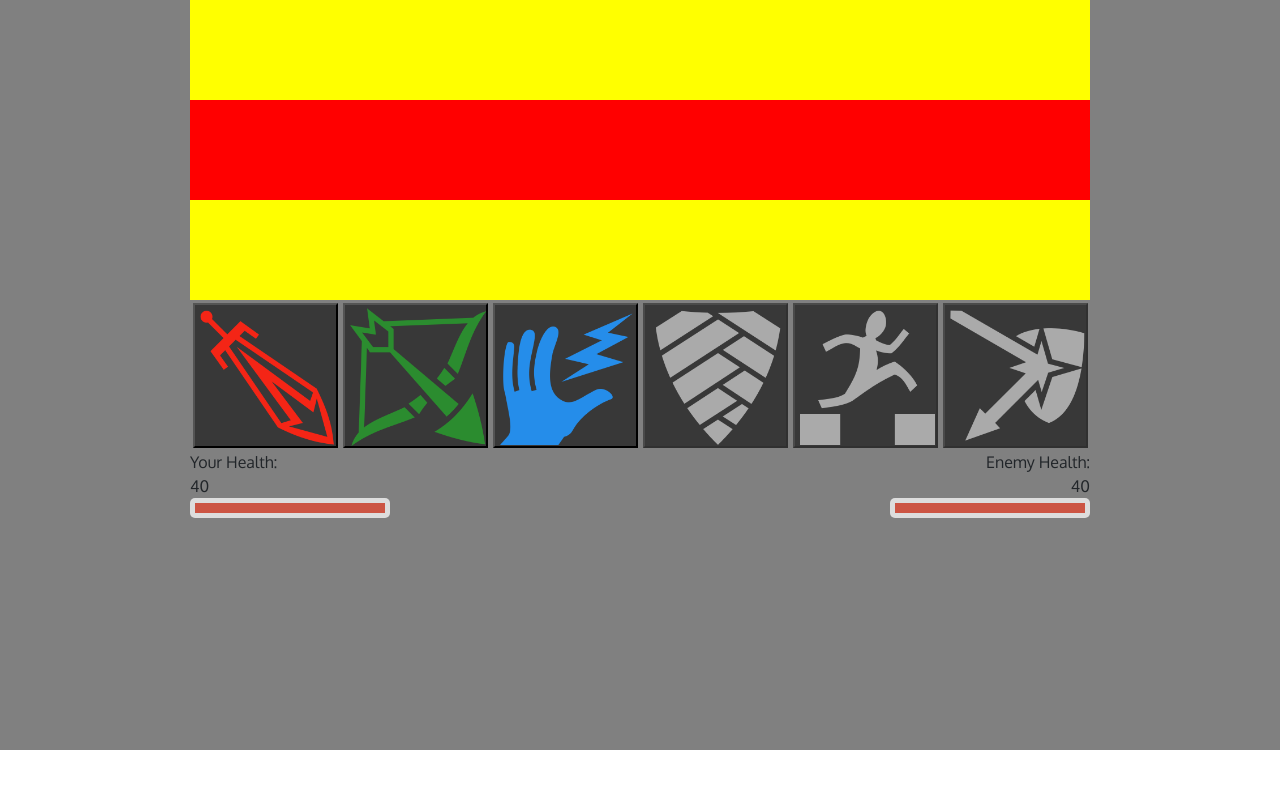
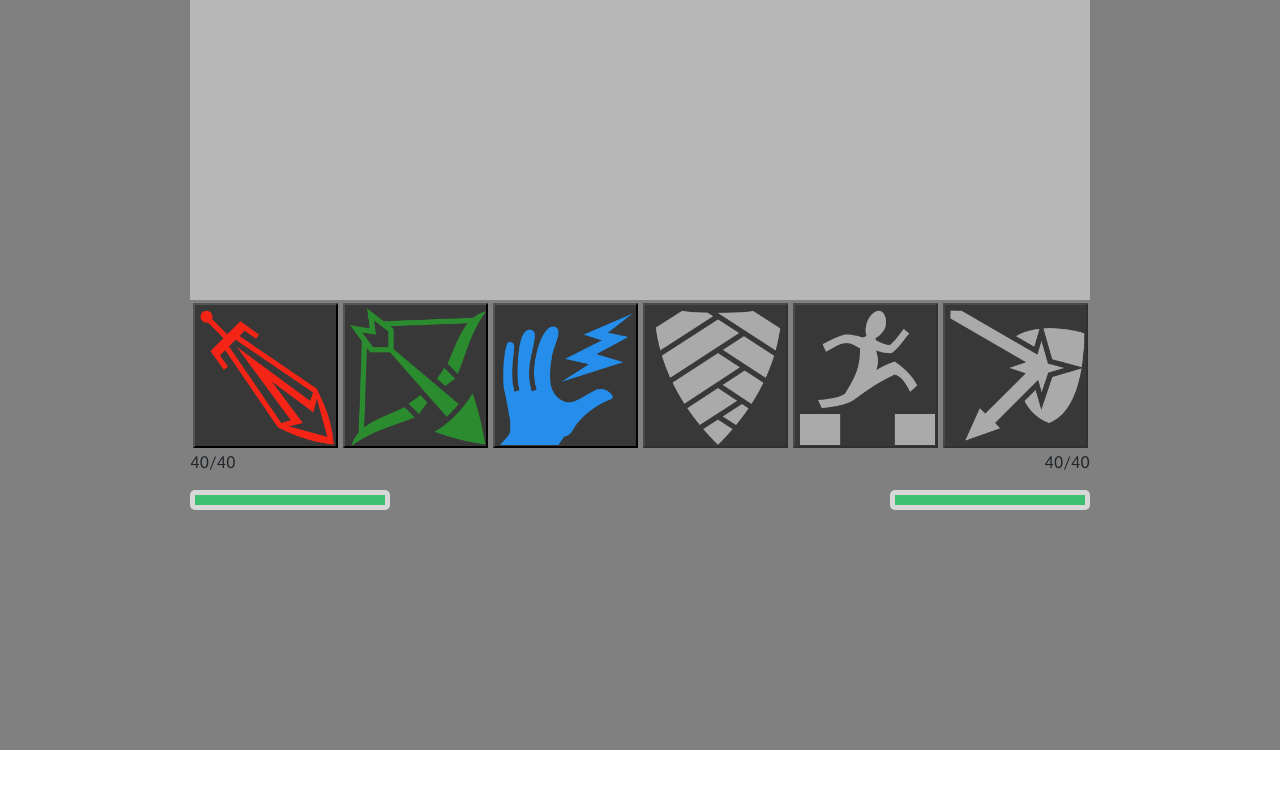
Before and after one commit to Gettor/stickDuelDemo, a plain HTML site: page index.html in a window 1280 px wide. Drawn offline with nearby package versions, Linux system fonts and the light colour scheme.

Commit message:
Health bar hits

```diff
--- a/constraints.js
+++ b/constraints.js
@@ -17,10 +17,18 @@ const disabledSkills = [
     iconPrefix + "mysticDefDisabled.png"
 ];
 
-const colors = [
+const infoColors = [
     "#ea6d44", // red
     "#5bba64", // green
     "#748ced"  // blue
+];
+
+const  maxHealth = 40;
+const  maxHealthWidth = 190;
+const  healthColors = [
+  "#3EC072FF",
+  "#BEAC40FF",
+  "#DE3020FF"
 ];
 
 function isNumber(n) {
@@ -54,7 +62,7 @@ function getBackgroundGradient(skillId, otherSkill)
 {
     var left = getSkillNumberById(skillId) % 3;
     var right = getSkillNumberById(otherSkill) % 3;
-    return "linear-gradient(to right, " + colors[left] + ", black, " + colors[right] + ")";
+    return "linear-gradient(to right, " + infoColors[left] + ", #b7b7b7, " + infoColors[right] + ")";
 }
 
 function getSkillNameById(skillId) {
--- a/grid.css
+++ b/grid.css
@@ -13,7 +13,7 @@
 
 .info {
   display: grid;
-  background-color: yellow;
+  background-color: #b7b7b7;
   grid-area: info;
   grid-template-rows: 1fr 1fr 1fr;
   align-content: end;
--- a/index.html
+++ b/index.html
@@ -37,18 +37,20 @@
     </div>
     <div class="aren">
       <div class="myHpArea">
-        Your Health: <div id="myHpId">40</div>
-        <div class="health-bar" id="my-health-bar">
-          <div class="bar" id="my-bar">
-              <div class="hit" id="my-hit"></div>
+        <div class="health">
+          <p class="healthText">40/40</p>
+          <div class="healthbar">
+            <div class="bar" maxValue=1000 curValue=1000>
+            </div>
           </div>
         </div>
       </div>
       <div class="hisHpArea">
-        Enemy Health: <div id="myHpId">40</div>
-        <div class="health-bar" id="my-health-bar">
-          <div class="bar" id="my-bar">
-              <div class="hit" id="my-hit"></div>
+        <div class="health">
+          <p class="healthText">40/40</p>
+          <div class="healthbar">
+            <div class="bar reverse" maxValue=1000 curValue=1000>
+            </div>
           </div>
         </div>
       </div>
--- a/myscripts.js
+++ b/myscripts.js
@@ -60,7 +60,6 @@ function manageInfos(skillId) {
         subInfos[2].className = "info-def";
     }
     subInfos[2].style.background = getBackgroundGradient(skillId, otherSkill);
-    console.log("Aye macarena: " + getBackgroundGradient(skillId, otherSkill));
 
     var message = "Used " + getSkillNameById(skillId) + " versus " + getSkillNameById(otherSkill);
 
@@ -80,4 +79,48 @@ function toggleSkill(skillId) {
     manageInfos(skillId);
 }
 
+// health bar related
+
+function getRandomHit() {
+  return maxHealth*(Math.floor(Math.random() * 8) + 1);
+}
+
+function onHit(barId) {
+  var boxOne = document.getElementsByClassName('bar')[barId];
+  var step = getRandomHit();
+  var curWidth = boxOne.getAttribute("curValue") - step;
+  if (curWidth < 0){
+    curWidth = 0;
+  }
+  var maxWidthFromProperty = boxOne.getAttribute("maxValue");
+  boxOne.setAttribute("curValue", curWidth);
+  var percentage = (curWidth / maxWidthFromProperty);
+  var newWidth = percentage * maxHealthWidth;
+  var display = newWidth.toString().concat("px");
+  boxOne.style.width = display;
+
+  if (percentage < 0.7)
+    boxOne.style.backgroundColor = healthColors[1];
+  if (percentage < 0.2)
+    boxOne.style.backgroundColor = healthColors[2];
+
+  var hpText = document.getElementsByClassName('healthText')[barId];
+  hpText.innerHTML = Math.floor((percentage*maxHealth)).toString().concat("/").concat(maxHealth.toString());
+
+}
+
+function onReset(barId) {
+  var boxOne = document.getElementsByClassName('bar')[barId];
+  var maxWidthFromProperty = boxOne.getAttribute("maxValue");
+  boxOne.setAttribute("curValue", maxWidthFromProperty);
+  boxOne.style.width = maxHealthWidth.toString().concat("px");
+  boxOne.style.backgroundColor = healthColors[0];
+
+  var hpText = document.getElementsByClassName('healthText')[barId];
+  hpText.innerHTML = maxHealth.toString().concat("/").concat(maxHealth.toString());
+
+}
+
+// global properties set on window load
+
 setBackgroundImages();
--- a/mystyle.css
+++ b/mystyle.css
@@ -1,36 +1,3 @@
-.health-bar {
-  -webkit-box-sizing: border-box;
-  -moz-box-sizing: border-box;
-  box-sizing: border-box;
-  width: 200px;
-  height: 20px;
-  padding: 5px;
-  background: #ddd;
-  -webkit-border-radius: 5px;
-  -moz-border-radius: 5px;
-  border-radius: 5px;
-  position: relative;
-}
-.bar {
-  background: #c54;
-  width: 100%;
-  height: 10px;
-  position: relative;
-
-  transition: width .5s linear;
-}
-
-.hit {
-  background: rgba(255,255,255,0.6);
-  position: absolute;
-  top: 0;
-  right: 0;
-  bottom: 0;
-  width: 0px;
-
-  transition: width .5s linear;
-}
-
 .skill {
   background-image: url("icons/strongAtkActive.png");
   background-size: 145px 145px;
@@ -44,10 +11,40 @@
   cursor: auto;
 }
 
-#info_two {
-  background-color: red;
-}
-
 .info-def {
   text-align: right;
 }
+
+/*Health Bar*/
+
+.health {
+  width: 200px;
+  height: 50px;
+  position: relative;
+}
+
+.healthbar {
+    -webkit-box-sizing: border-box;
+    -moz-box-sizing: border-box;
+    box-sizing: border-box;
+  position: relative;
+  background-color: #D8D8D8FF;
+  width: 200px;
+  height: 20px;
+  /*bottom: -10px;*/
+  padding: 5px;
+  border-radius: 5px;
+}
+
+.bar {
+  position: absolute;
+  background-color: #3EC072FF;
+  width: 190px;
+  height: 10px;
+  transition: width .5s linear;
+}
+
+.reverse {
+  top: 5px;
+  right: 5px;
+}
```
